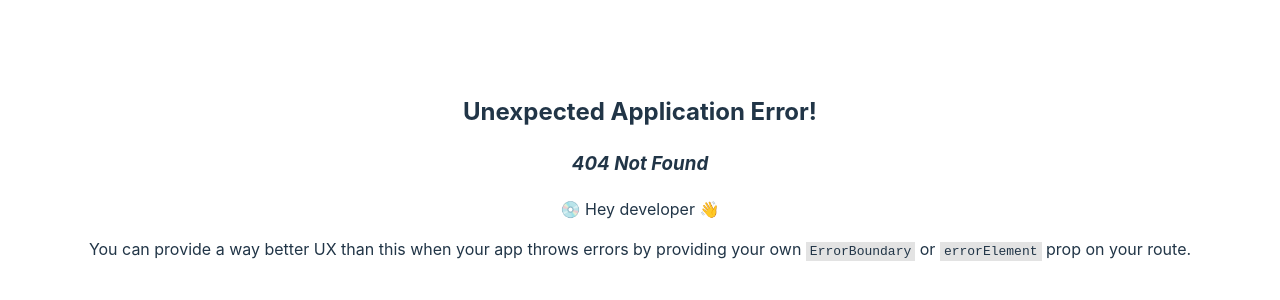
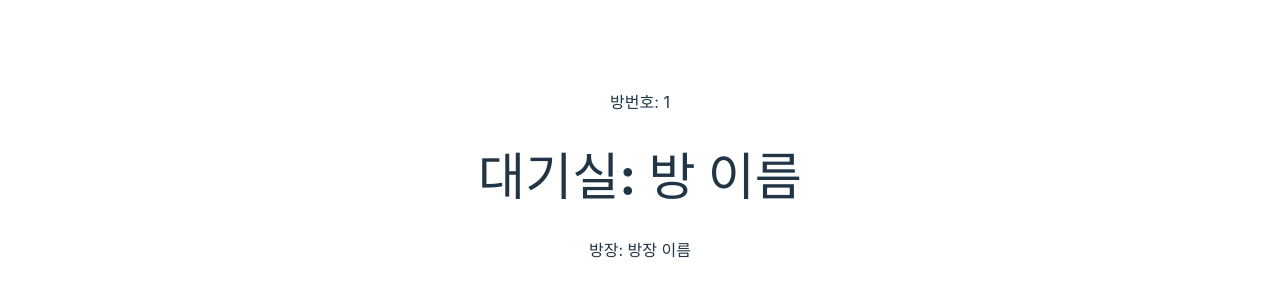
Before and after one commit to stitchzzang/Overthecam_PJT, a React (Vite) app in the folder frontend/overthecam/: page /battle-room/1 in a window 1280 px wide. Before the commit this address had no page. Shown: the part 224-524 px from the top of the page. Built offline with nearby package versions, Linux system fonts and the light colour scheme.

Commit message:
feat: 대기실 화면 구성

```diff
--- a/frontend/overthecam/src/components/BattleRoom/BattleWaiting.jsx
+++ b/frontend/overthecam/src/components/BattleRoom/BattleWaiting.jsx
@@ -0,0 +1,25 @@
+import { useState, useEffect } from "react";
+import { useParams } from "react-router-dom";
+
+function WaitingRoom() {
+  const { battleId } = useParams();
+  const [roomName, setRoomName] = useState(""); // 방 이름
+  const [roomMaster, setRoomMaster] = useState(""); // 방장
+
+  // 방 id를 가지고 정보를 받아 온다
+  useEffect(() => {
+    // axios 요청
+    setRoomName("방 이름");
+    setRoomMaster("방장 이름");
+  }, []);
+
+  return (
+    <div>
+      <p>방번호: {battleId}</p>
+      <h1>대기실: {roomName}</h1>
+      <p>방장: {roomMaster}</p>
+    </div>
+  );
+}
+
+export default WaitingRoom;
--- a/frontend/overthecam/src/main.jsx
+++ b/frontend/overthecam/src/main.jsx
@@ -5,10 +5,12 @@ import { RouterProvider, createBrowserRouter } from 'react-router-dom'
 import './index.css'
 import App from './App.jsx'
 import BattleCreate from './components/BattleRoom/BattleCreating.jsx'
+import BattleWaiting from './components/BattleRoom/BattleWaiting.jsx'
 
 const router = createBrowserRouter([
   { path: '/', element: <App /> },
   { path:'create-battle-room', element: <BattleCreate /> },
+  { path: '/battle-room/:battleId', element: <BattleWaiting /> },
 ])
 
 createRoot(document.getElementById('root')).render(
```
